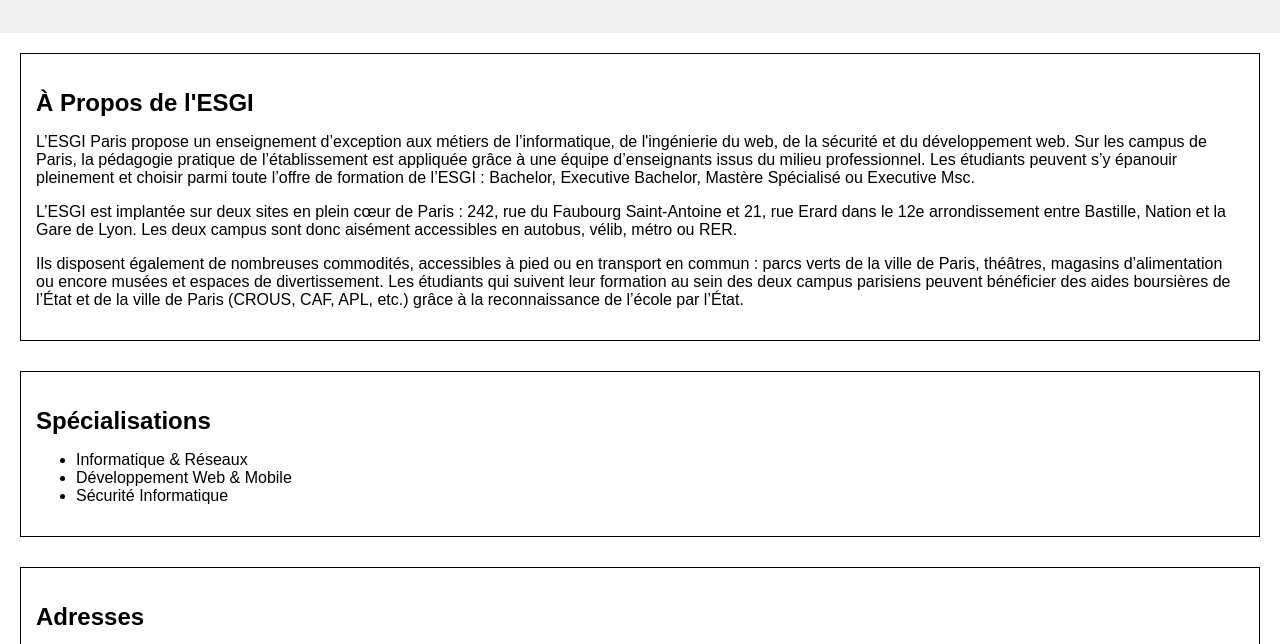
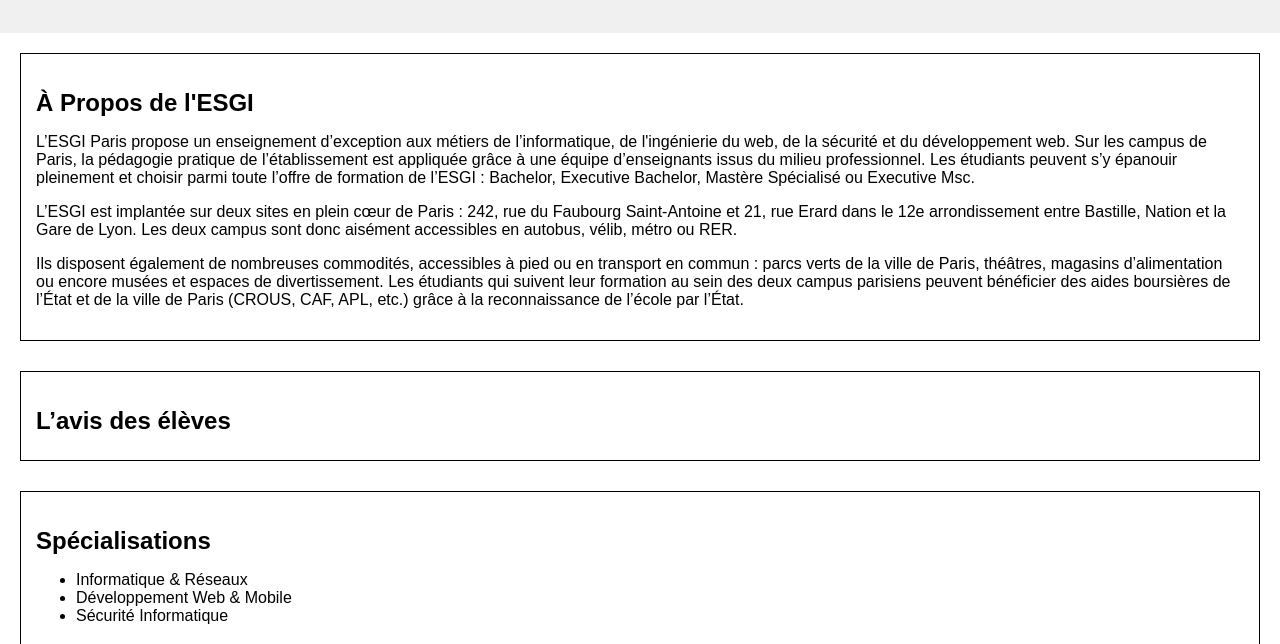
Before and after one commit to Saiti91/TP-Git-GitHub, a plain HTML site: page index.html in a window 1280 px wide. Shown: the part 121-765 px from the top of the page. Drawn offline with Linux system fonts and the light colour scheme.

Commit message:
Add_section_avis_des_eleves

```diff
--- a/index.html
+++ b/index.html
@@ -20,7 +20,9 @@
 
     <p>Ils disposent également de nombreuses commodités, accessibles à pied ou en transport en commun : parcs verts de la ville de Paris, théâtres, magasins d’alimentation ou encore musées et espaces de divertissement. Les étudiants qui suivent leur formation au sein des deux campus parisiens peuvent bénéficier des aides boursières de l’État et de la ville de Paris (CROUS, CAF, APL, etc.) grâce à la reconnaissance de l’école par l’État.</p>
     </section>
-
+    <section id="feedback">
+      <h2>L’avis des élèves</h2>
+    </section>
     <section id="specializations">
       <h2>Spécialisations</h2>
       <ul>
```
